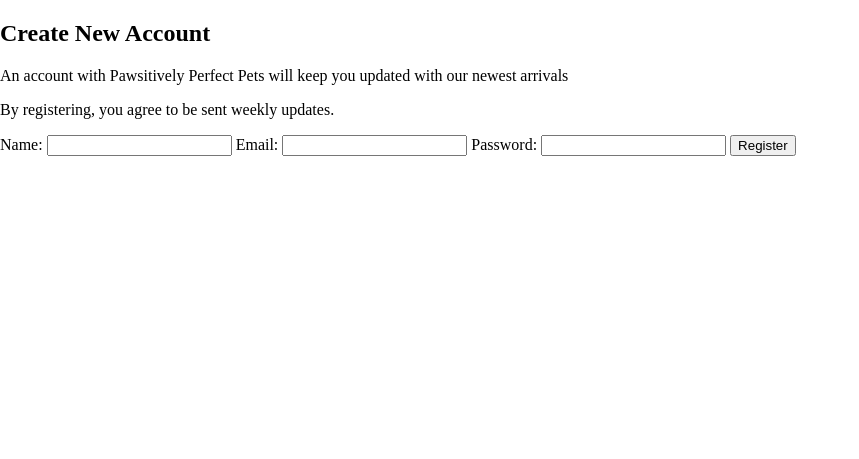
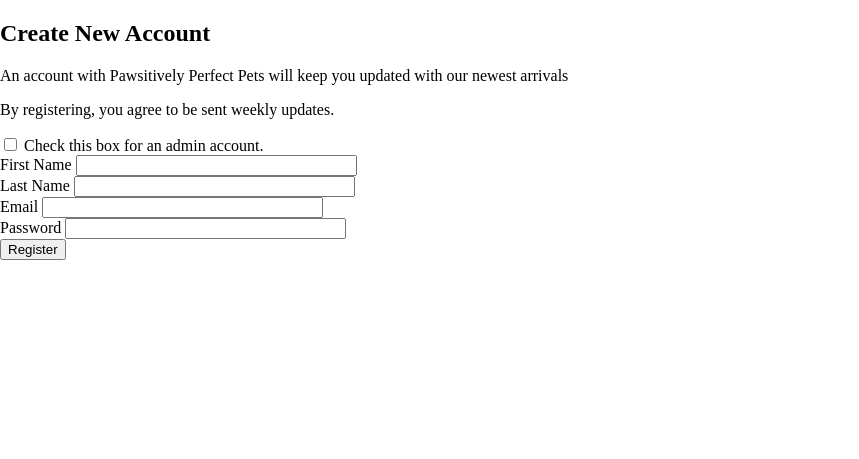
Before and after one commit to leeay42/CS467, a Flask app: page /auth/register in a window 1280 px wide. Shown: the part 61-520 px from the top of the page, without its empty margins (0-859 px from the left). Run offline with Flask 3, Linux system fonts and the light colour scheme; parts of the project's set-up code (start-up, migrations or seed data) failed here and were passed over.

Commit message:
Jenna's register.html

```diff
--- a/pet_adoption/templates/auth/register.html
+++ b/pet_adoption/templates/auth/register.html
@@ -4,15 +4,18 @@
     <title>Register</title>
 
       </head>
-
 {% extends 'base.html' %}
 
+{% block title %} Register {% endblock %}
+
 {% block content %}
-  <h2>Create New Account</h2>
 
-  <p>An account with Pawsitively Perfect Pets will keep you updated with our newest arrivals</p>
-  <p>By registering, you agree to be sent weekly updates.</p>
-  {% with messages = get_flashed_messages() %}
+<h2>Create New Account</h2>
+
+<p>An account with Pawsitively Perfect Pets will keep you updated with our newest arrivals</p>
+<p>By registering, you agree to be sent weekly updates.</p>
+
+{% with messages = get_flashed_messages() %}
     {% if messages %}
       <ul class="messages">
         {% for message in messages %}
@@ -21,15 +24,73 @@
       </ul>
     {% endif %}
   {% endwith %}
-  <form method="post" action="{{ url_for('auth.register') }}">
-    <label for="Name">Name:</label>
-    <input type="text" name="name" required>
-    <label for="Email">Email:</label>
-    <input type="text" name="email" required>
-    <label for="password">Password:</label>
-    <input type="password" name="password" required>
-    <button type="submit">Register</button>
-  </form>
+
+
+<form method="POST" action="">
+    {{ form.hidden_tag() }}  <!-- CSRF token -->
+
+    <div class="form-group">
+        {{ form.admin_access() }} {{ form.admin_access.label }}
+        {% if form.admin_access.errors %}
+            {% for error in form.admin_access.errors %}
+                <span class="error">{{ error }}</span>
+            {% endfor %}
+        {% endif %}
+    </div>
+
+    <div>
+        {{ form.first_name.label }}
+        {{ form.first_name(size=32) }}
+        {% if form.first_name.errors %}
+            <span style="color: red;">
+                {% for error in form.first_name.errors %}
+                    {{ error }}
+                {% endfor %}
+            </span>
+        {% endif %}
+    </div>
+
+    <div>
+        {{ form.last_name.label }}
+        {{ form.last_name(size=32) }}
+        {% if form.first_name.errors %}
+            <span style="color: red;">
+                {% for error in form.last_name.errors %}
+                    {{ error }}
+                {% endfor %}
+            </span>
+        {% endif %}
+    </div>
+
+    </div>
+        {{ form.email.label }}
+        {{ form.email(size=32) }}
+        {% if form.email.errors %}
+            <span style="color: red;">
+                {% for error in form.email.errors %}
+                    {{ error }}
+                {% endfor %}
+            </span>
+        {% endif %}
+    </div>
+
+    <div>
+        {{ form.password.label }}
+        {{ form.password(size=32) }}
+        {% if form.password.errors %}
+            <span style="color: red;">
+                {% for error in form.password.errors %}
+                    {{ error }}
+                {% endfor %}
+            </span>
+        {% endif %}
+    </div>
+
+    <div>
+        {{ form.submit() }}
+    </div>
+</form>
+
 {% endblock %}
 
 </html>
```
